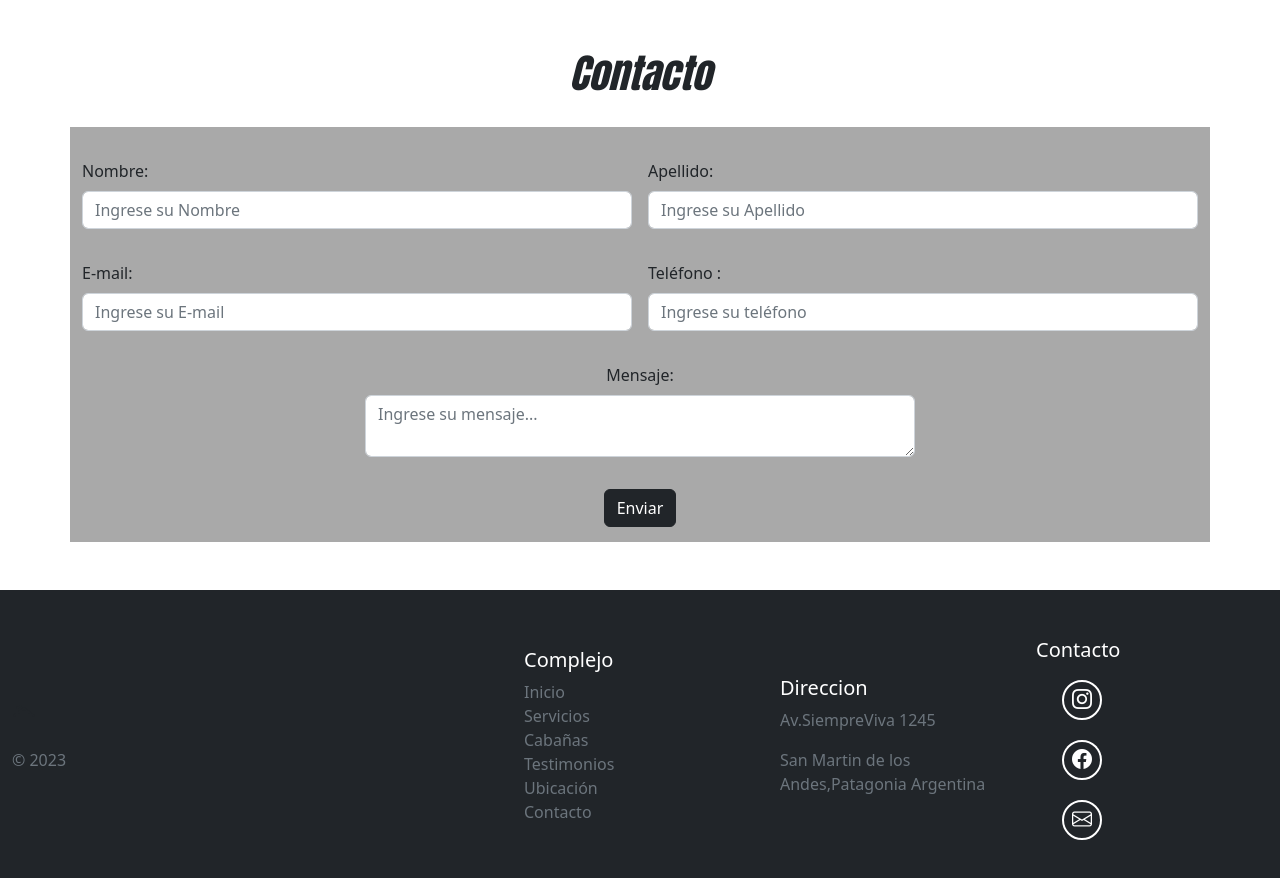
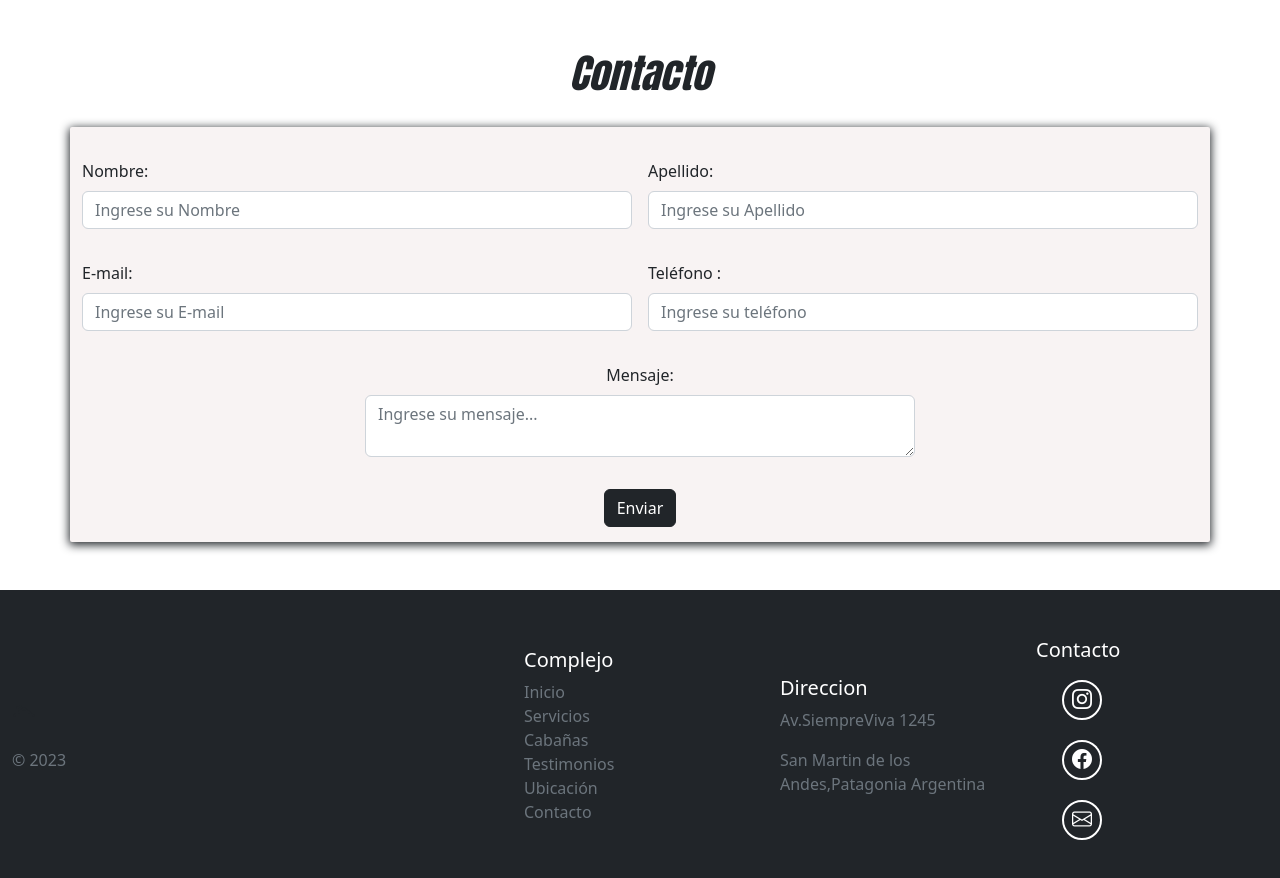
Before and after one commit to Kael2222/ProyectoReactCabanas, a React (Create React App) app: page / in a window 1280 px wide. Shown: the part 4080-4958 px from the top of the page. Built offline with nearby package versions, Linux system fonts and the light colour scheme.

Commit message:
cambie background del form

```diff
--- a/src/componentes/form/Form.css
+++ b/src/componentes/form/Form.css
@@ -2,7 +2,9 @@
     display: flex;
     justify-content: center;
     align-items: center;
-    background-color:darkgray;
+    background-color:rgb(248, 243, 243);
     padding-bottom: 15px;
     margin-top: 30px;
+    border-radius: 2px;
+    box-shadow: 0 2px 10px 1px;
 }
```
